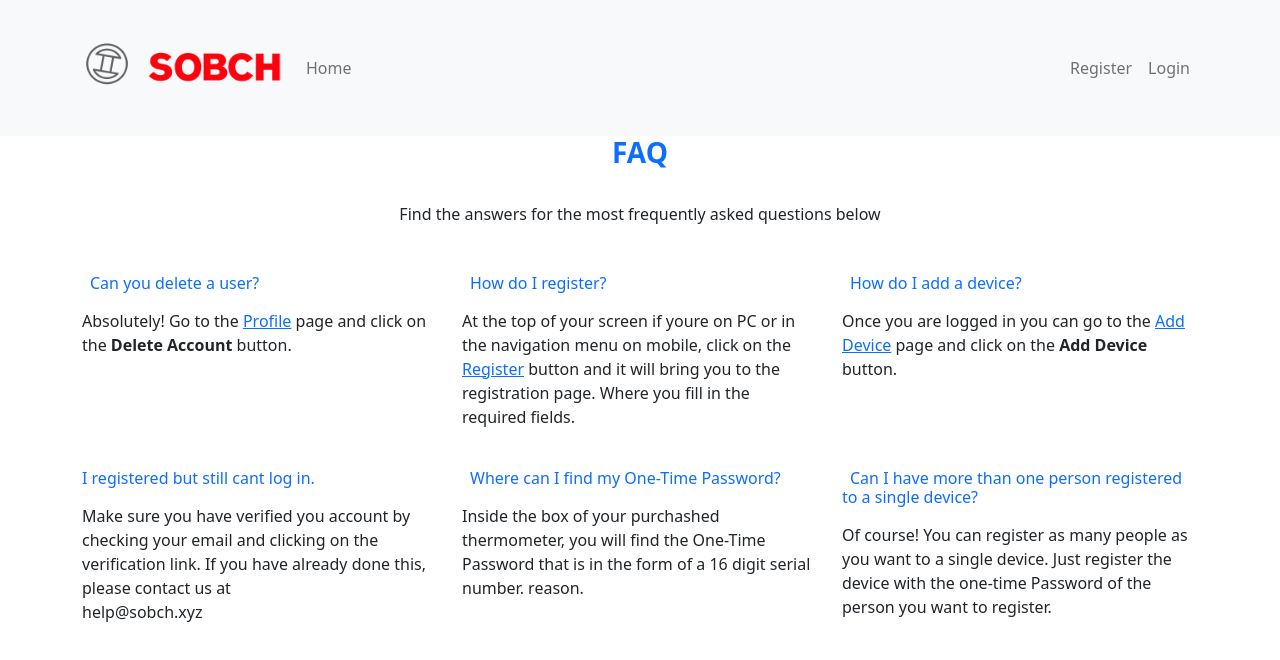
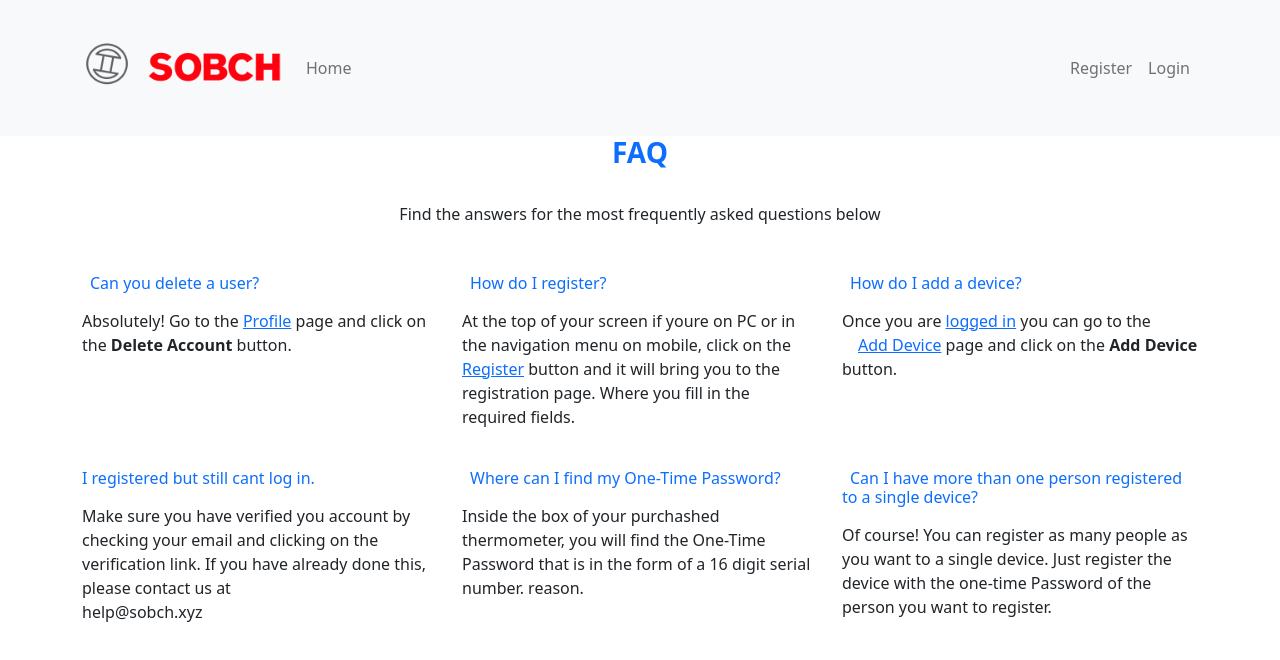
Before and after one commit to moalshak/Sobch, a React (Create React App) app in the folder web/frontend/: page /help in a window 1280 px wide. Shown: the top 660 px of the page. Built offline with nearby package versions, Linux system fonts and the light colour scheme.

Commit message:
fix FAQ card links

```diff
--- a/web/frontend/src/components/Help.tsx
+++ b/web/frontend/src/components/Help.tsx
@@ -35,7 +35,7 @@ function How(){
       <h6 className="mb-3 text-primary"><i className="fas fa-user text-primary pe-2"></i> How do I add a device?
       </h6>
       <p>
-        Once you are logged in you can go to the <a href="/add-device" className="card-link">Add Device</a> page and
+        Once you are <a href="/login" className="card-link">logged in</a> you can go to the <a href="/add-device" className="card-link">Add Device</a> page and
         click on the <strong>Add Device</strong> button.
       </p>
     </div>
@@ -53,7 +53,7 @@ function How(){
       <h6 className="mb-3 text-primary"><i className="fas fa-home text-primary pe-2"></i> Where can I find my One-Time Password?
       </h6>
       <p> Inside the box of your purchashed thermometer, you will find the One-Time Password that is in the form of a 16 digit serial number.
-        reason.</p>
+          reason.</p>
     </div>
 
     <div className="col-md-6 col-lg-4 mb-4">
```
